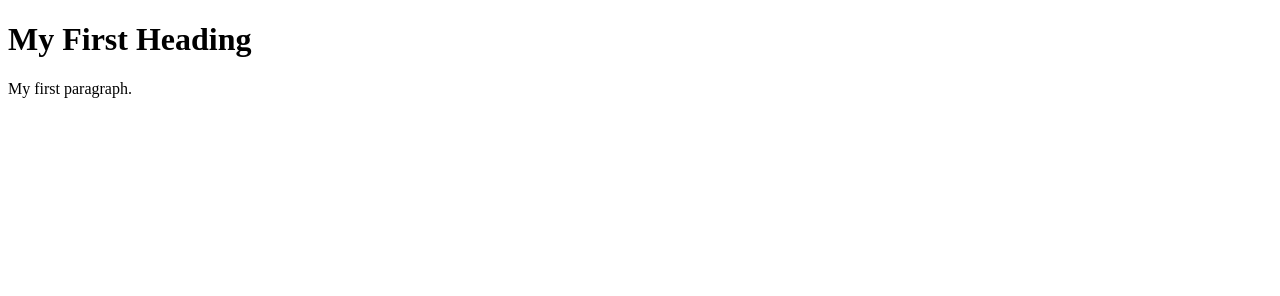
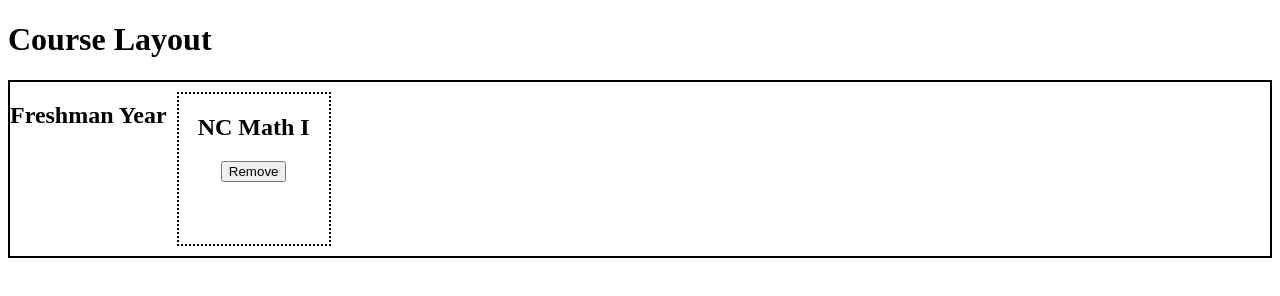
Before and after one commit to berkyalcinkaya/hackathon, a website: page public/index.html in a window 1280 px wide. Drawn offline with Linux system fonts and the light colour scheme.

Commit message:
Added very basic courses

```diff
--- a/public/index.html
+++ b/public/index.html
@@ -1,10 +1,33 @@
 <!DOCTYPE html>
 <html>
+    <head>
+        <link rel='stylesheet' href='main.css'>
+        <title>Course Layout</title>
+    </head>
     <body>
 
-    <h1>My First Heading</h1>
+    <h1>Course Layout</h1>
 
-    <p>My first paragraph.</p>
+    <div id='yearsContainer'>
 
+    </div>
+
+    <!--
+    <h2>Freshman Year</h2>
+    <div class='year'>
+        <div class='course'>
+            <b class='courseTitle'>NC Math I</b>
+        </div>
+        <div class='course'>
+            <b class='courseTitle'>Honors Bio I</b>
+        </div>
+        <div class='course'>
+            <b class='courseTitle'>Honors English I</b>
+        </div>
+    </div>-->
+
+
+
+    <script src='script.js'></script>
     </body>
 </html>
--- /dev/null
+++ b/public/main.css
@@ -0,0 +1,21 @@
+body {
+    /*background-color: #515151;*/
+}
+
+.year {
+    border: 2px solid black;
+    display: flex;
+    flex-direction: row;
+    flex-wrap: nowrap;
+    overflow-x: scroll;
+    /*overflow: hidden;*/
+}
+
+.course {
+    border: 2px dotted black;
+    width: 150px;
+    height: 150px;
+    /*float: left;*/
+    margin: 10px;
+    text-align: center;
+}
--- /dev/null
+++ b/public/script.js
@@ -0,0 +1,71 @@
+let years = {
+    freshman: {
+        div: null,
+        courses: []
+        /*courses: [
+            {
+                name: 'NC Math I',
+                GPA: 4
+            }
+        ]*/
+    }
+}
+
+let globalCourseId = 0;
+
+
+
+const yearsContainer = document.getElementById('yearsContainer');
+
+function createYearDiv(name) {
+    const yearDiv = document.createElement('div');
+    yearDiv.classList.add('year');
+
+    const title = document.createElement('h2');
+    const titleText = document.createTextNode(name + ' Year');
+    title.appendChild(titleText);
+
+    yearDiv.appendChild(title);
+
+    return yearDiv;
+}
+
+function createCourseDiv(courseObj) {
+    courseObj.id = globalCourseId++;
+    const courseDiv = document.createElement('div');
+    courseDiv.classList.add('course');
+
+    //Course title
+    const title = document.createElement('h2');
+    title.appendChild(document.createTextNode(courseObj.title));
+    courseDiv.appendChild(title);
+
+    //Remove button
+    const removeButton = document.createElement('button')
+    removeButton.appendChild(document.createTextNode('Remove'));
+    removeButton.onclick = () => removeCourse(courseObj.id);
+    courseDiv.appendChild(removeButton);
+
+
+    return courseDiv;
+}
+
+function addCourse(year, courseObj) {
+    const courseDiv = createCourseDiv(courseObj);
+    years[year].div.appendChild(courseDiv);
+    years[year].courses.push({
+        ...courseObj,
+        div: courseDiv
+    });
+}
+
+function removeCourse(id) {
+}
+
+
+years.freshman.div = createYearDiv('Freshman');
+//years.freshman.div.appendChild(createCourseDiv('asdf'));
+
+yearsContainer.appendChild(years.freshman.div);
+
+addCourse('freshman', { title: 'NC Math I' });
```
